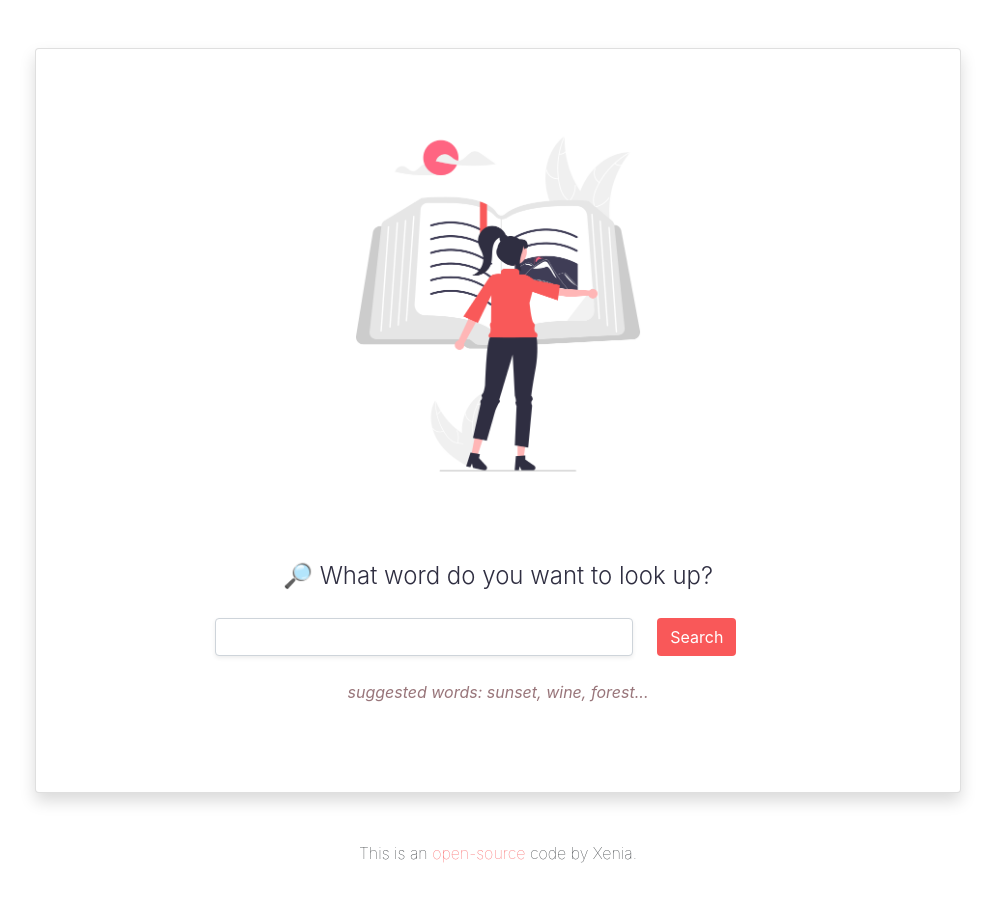
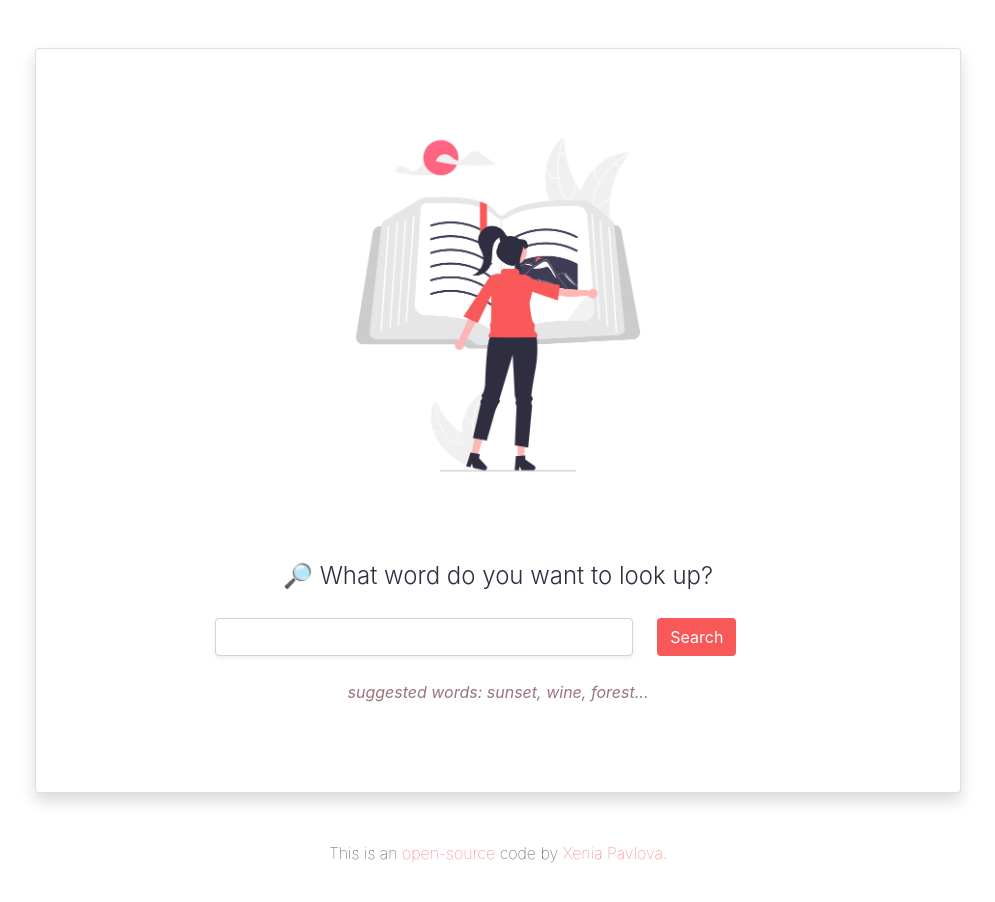
Before and after one commit to XENIAAPavlova/dictionary-project, a React (Create React App) app: page / in a window 1280 px wide. Shown: the top 902 px of the page, without its empty margins (142-1137 px from the left). Built offline with nearby package versions, Linux system fonts and the light colour scheme.

Commit message:
Added links to profiles

```diff
--- a/src/App.js
+++ b/src/App.js
@@ -38,7 +38,16 @@ export default function App() {
         >
           open-source{" "}
         </a>
-        code by Xenia.
+        code by{" "}
+        <a
+          href="https://www.linkedin.com/in/ksenya-pavlova-k/"
+          target="blank"
+          rel="noreferrer"
+        >
+          {" "}
+          Xenia Pavlova
+        </a>
+        .
       </div>
     </div>
   );
```
